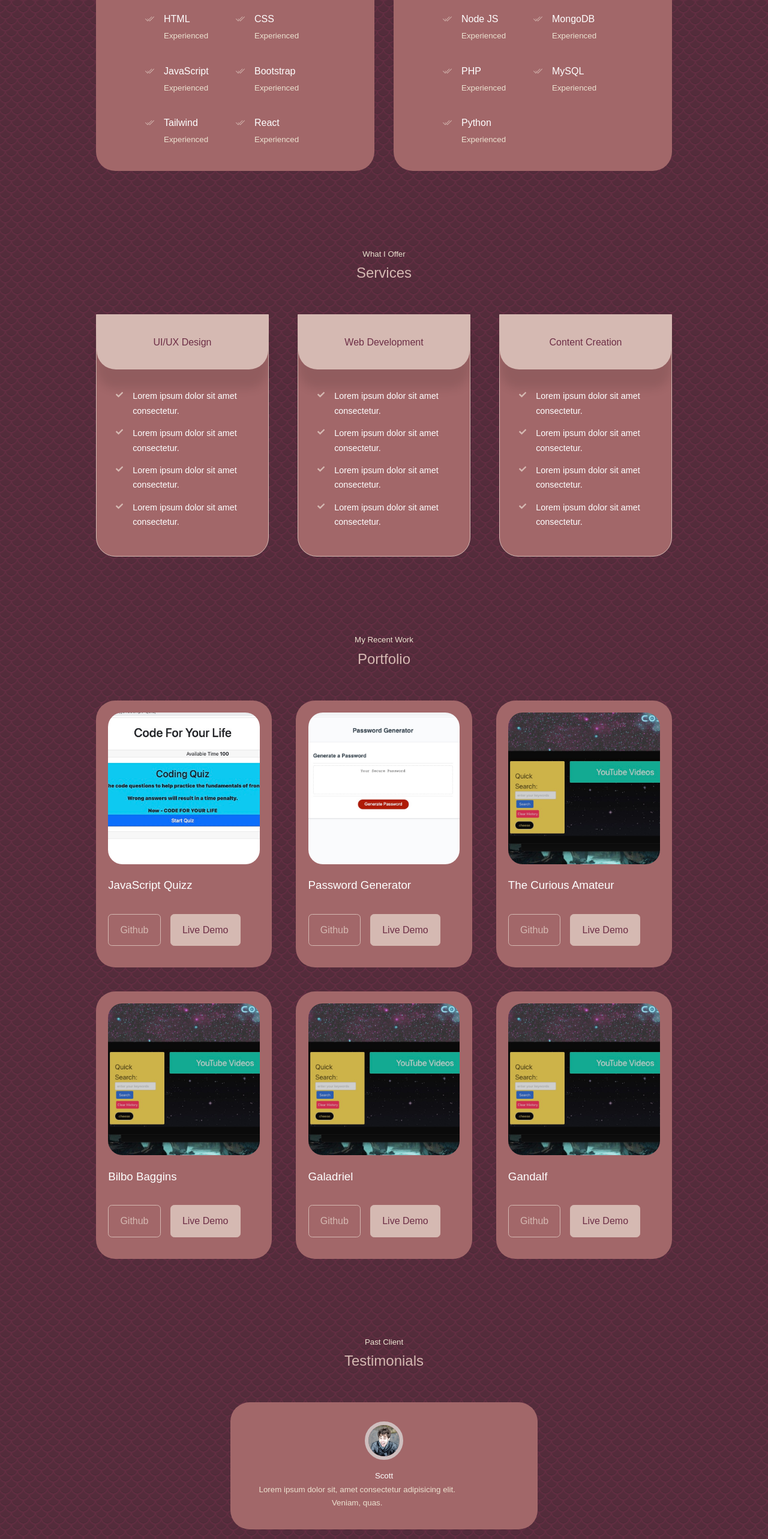
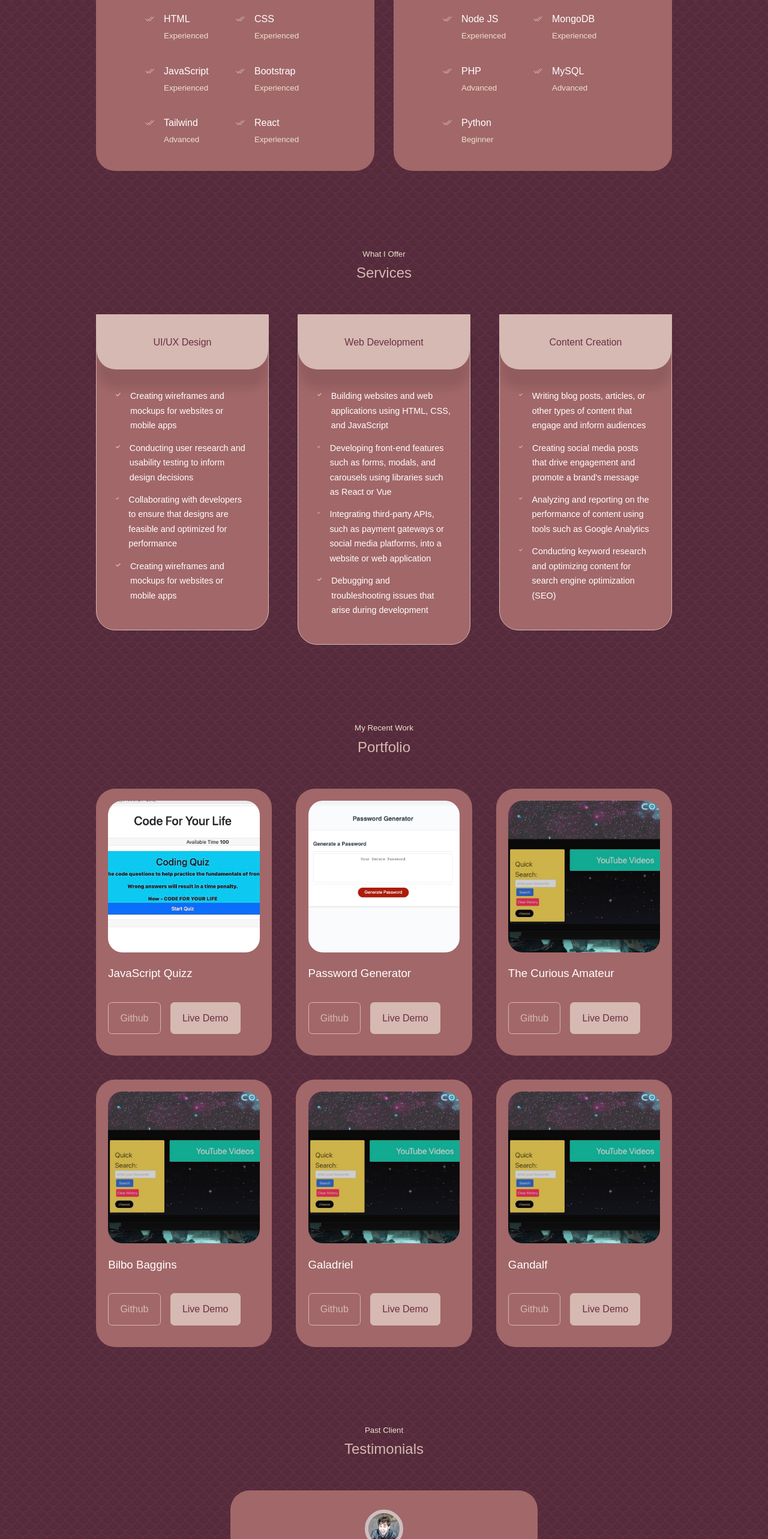
Before and after one commit to crystal-coding-time/laughing-red-journey, a React (Create React App) app: page / in a window 1280 px wide. Shown: the part 2320-4886 px from the top of the page at 60% size. Built offline with nearby package versions, Linux system fonts and the light colour scheme; a web font is replaced by a local one.

Commit message:
working on debugging CSS styling

```diff
--- a/src/components/contact/Contact.jsx
+++ b/src/components/contact/Contact.jsx
@@ -62,8 +62,8 @@ const Contact = () => {
           <article className="contact__option">
             <TfiEmail className='contact__option-icon'/>
             <h4>Email</h4>
-            <h5>test@test.com</h5>
-            <a href="mailto:test@test.com">Send An Email</a>
+            <h5>eli.drew.terkeurst@gmail.com</h5>
+            <a href="mailto:eli.drew.terkeurst@gmail.com">Send An Email</a>
           </article>
           <article className="contact__option">
             <AiFillMessage className='contact__option-icon'/>
--- a/src/components/experience/Experience.jsx
+++ b/src/components/experience/Experience.jsx
@@ -45,7 +45,7 @@ const Experience = () => {
               <BsCheck2All className='experience__details-icon' />
               <div>
                 <h4>Tailwind</h4>
-                <small className='text-light'>Experienced</small>
+                <small className='text-light'>Advanced</small>
               </div>
             </article>
             <article className='experience__details'>
@@ -79,21 +79,21 @@ const Experience = () => {
               <BsCheck2All className='experience__details-icon' />
              <div>
                 <h4>PHP</h4>
-                <small className='text-light'>Experienced</small>
+                <small className='text-light'>Advanced</small>
               </div>
             </article>
             <article className='experience__details'>
               <BsCheck2All className='experience__details-icon' />
               <div>
                 <h4>MySQL</h4>
-                <small className='text-light'>Experienced</small>
+                <small className='text-light'>Advanced</small>
               </div>
             </article>
             <article className='experience__details'>
               <BsCheck2All className='experience__details-icon' />
               <div>
                 <h4>Python</h4>
-                <small className='text-light'>Experienced</small>
+                <small className='text-light'>Beginner</small>
               </div>
             </article>
           </div>
--- a/src/components/services/Services.jsx
+++ b/src/components/services/Services.jsx
@@ -18,19 +18,19 @@ const Services = () => {
           <ul className="service__list">
             <li>
               <FaCheck className='service__list-icon'/>
-              <p>Lorem ipsum dolor sit amet consectetur.</p>
+              <p>Creating wireframes and mockups for websites or mobile apps</p>
             </li>
             <li>
               <FaCheck className='service__list-icon'/>
-              <p>Lorem ipsum dolor sit amet consectetur.</p>
+              <p>Conducting user research and usability testing to inform design decisions</p>
             </li>
             <li>
               <FaCheck className='service__list-icon'/>
-              <p>Lorem ipsum dolor sit amet consectetur.</p>
+              <p>Collaborating with developers to ensure that designs are feasible and optimized for performance</p>
             </li>
             <li>
               <FaCheck className='service__list-icon'/>
-              <p>Lorem ipsum dolor sit amet consectetur.</p>
+              <p>Creating wireframes and mockups for websites or mobile apps</p>
             </li>
           </ul>
         </article>
@@ -43,19 +43,19 @@ const Services = () => {
           <ul className="service__list">
             <li>
               <FaCheck className='service__list-icon'/>
-              <p>Lorem ipsum dolor sit amet consectetur.</p>
+              <p>Building websites and web applications using HTML, CSS, and JavaScript</p>
             </li>
             <li>
               <FaCheck className='service__list-icon'/>
-              <p>Lorem ipsum dolor sit amet consectetur.</p>
+              <p>Developing front-end features such as forms, modals, and carousels using libraries such as React or Vue</p>
             </li>
             <li>
               <FaCheck className='service__list-icon'/>
-              <p>Lorem ipsum dolor sit amet consectetur.</p>
+              <p>Integrating third-party APIs, such as payment gateways or social media platforms, into a website or web application</p>
             </li>
             <li>
               <FaCheck className='service__list-icon'/>
-              <p>Lorem ipsum dolor sit amet consectetur.</p>
+              <p>Debugging and troubleshooting issues that arise during development</p>
             </li>
           </ul>
         </article>
@@ -68,19 +68,19 @@ const Services = () => {
           <ul className="service__list">
             <li>
               <FaCheck className='service__list-icon'/>
-              <p>Lorem ipsum dolor sit amet consectetur.</p>
+              <p>Writing blog posts, articles, or other types of content that engage and inform audiences</p>
             </li>
             <li>
               <FaCheck className='service__list-icon'/>
-              <p>Lorem ipsum dolor sit amet consectetur.</p>
+              <p>Creating social media posts that drive engagement and promote a brand's message</p>
             </li>
             <li>
               <FaCheck className='service__list-icon'/>
-              <p>Lorem ipsum dolor sit amet consectetur.</p>
+              <p>Analyzing and reporting on the performance of content using tools such as Google Analytics</p>
             </li>
             <li>
               <FaCheck className='service__list-icon'/>
-              <p>Lorem ipsum dolor sit amet consectetur.</p>
+              <p>Conducting keyword research and optimizing content for search engine optimization (SEO)</p>
             </li>
           </ul>
         </article>
--- a/src/components/testimonials/testimonial-array.jsx
+++ b/src/components/testimonials/testimonial-array.jsx
@@ -7,19 +7,19 @@ const testimonials = [
         id: 0,
         avatar: avatar00,
         name: 'Scott',
-        review: 'Lorem ipsum dolor sit, amet consectetur adipisicing elit. Veniam, quas.'
+        review: "I've worked with several developers in the past, but Eli is by far the most enjoyable. He communicated clearly and frequently throughout the project, ensuring that everyone involved was on the same page. I wouldn't hesitate to work with Eli again for future projects."
     },
     {
         id: 1,
         avatar: avatar01,
-        name: 'Scott',
-        review: 'Lorem ipsum dolor sit, amet consectetur adipisicing elit. Veniam, quas.'
+        name: 'Tak',
+        review: 'Working with Eli was an absolute pleasure. They were able to help take our vague ideas and turn them into a polished, functional website that exceeded our expectations. Their attention to detail and willingness to collaborate with our team made the development process smooth and enjoyable.'
     },
     {
         id: 2,
         avatar: avatar02,
         name: 'Drew',
-        review: 'Lorem ipsum dolor sit, amet consectetur adipisicing elit. Veniam, quas.'
+        review: 'My work with Eli has been nothing short of illuminating. The extra time he takes on projects shows his dedication not only to his job but his fellow collaborators. Always available for a conference call or to workshop with someone, I feel proud to have worked along side him. His ingenuity and dedication are surpassed by none.'
     },
 ];
 
```
